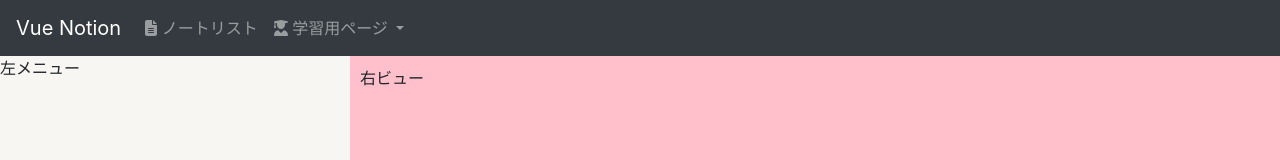
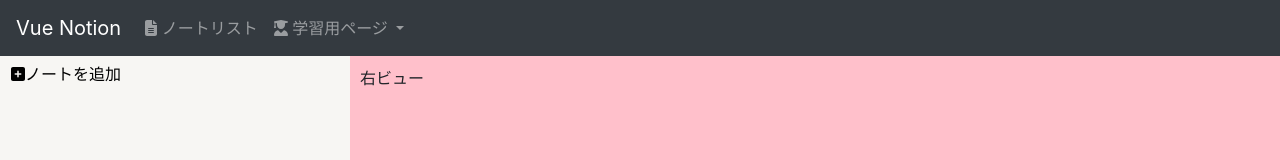
Before and after one commit to 8hatch8/notion-memo-app, a Vue app: page / in a window 1280 px wide. Shown: the top 160 px of the page. Built offline with nearby package versions, Linux system fonts and the light colour scheme.

Commit message:
add: Note追加ボタンを設置

```diff
--- a/src/App.vue
+++ b/src/App.vue
@@ -20,4 +20,9 @@ export default {
 #app {
   height: 100vh;
 }
+button.transparent {
+  margin: 5px;
+  background: transparent;
+  border: none;
+}
 </style>
--- a/src/components/MainPage.vue
+++ b/src/components/MainPage.vue
@@ -1,12 +1,36 @@
 <template>
   <div class="main-page">
-    <div class="left-menu">左メニュー</div>
+    <div class="left-menu">
+      <!-- ノートリスト -->
+      <div class="note" v-for="note in noteList" :key="note.id">
+        <div class="note-icon"><font-awesome-icon class="file-alt"></font-awesome-icon></div>
+        <div class="note-name">{{ note.name }}</div>
+      </div>
+      <!-- ノート追加ボタン -->
+      <button class="transparent" @click="addNote">
+        <font-awesome-icon icon="plus-square" />ノートを追加
+      </button>
+    </div>
     <div class="right-view">右ビュー</div>
   </div>
 </template>
 
 <script>
-export default {};
+export default {
+  data() {
+    return {
+      noteList: [],
+    };
+  },
+  methods: {
+    addNote() {
+      this.noteList.push({
+        id: new Date().getTime().toString(16),
+        name: "新規ノート",
+      });
+    },
+  },
+};
 </script>
 
 <style scoped lang="scss">
@@ -16,6 +40,20 @@ export default {};
   .left-menu {
     width: 350px;
     background-color: #f7f6f3;
+    .note {
+      margin: 10px 0;
+      display: flex;
+      align-items: center;
+      padding: 5px;
+      color: rgba(25, 23, 17, 0.6);
+      .note-icon {
+        margin-left: 10px;
+      }
+      .note-name {
+        width: 100%;
+        padding: 3px 10px;
+      }
+    }
   }
   .right-view {
     flex-grow: 1;
--- a/src/components/NavigationBar.vue
+++ b/src/components/NavigationBar.vue
@@ -2,7 +2,7 @@
   <!-- ナビゲーションバーをダークテーマで作成 -->
   <nav class="navbar navbar-expand-lg navbar-dark bg-dark">
     <!-- タイトル -->
-    <a class="navbar-brand" href="#">Vue Notion</a>
+    <a class="navbar-brand" href="/">Vue Notion</a>
 
     <!-- 画面サイズに応じて折りたたむ設定  -->
     <button
@@ -22,7 +22,7 @@
       <ul class="navbar-nav">
         <!-- ノートリストページへのリンク -->
         <li class="nav-item">
-          <a class="nav-link" href="#">
+          <a class="nav-link" href="/">
             <font-awesome-icon icon="file-alt" />
             ノートリスト
           </a>
```
